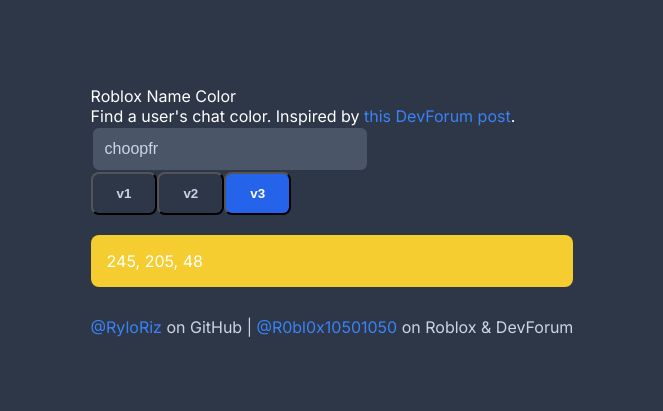
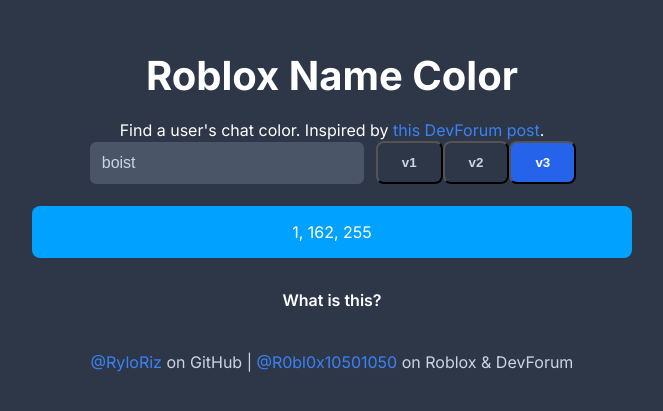
Before and after one commit to choopfr/roblox-chat-color, a Next.js app: page / in a window 1280 px wide. Shown: the part 189-600 px from the top of the page, without its empty margins (308-971 px from the left). Built offline with nearby package versions, Linux system fonts and the light colour scheme.

Commit message:
Update page.tsx

```diff
--- a/app/page.tsx
+++ b/app/page.tsx
@@ -4,8 +4,9 @@
 import GetNameColor from '@/scripts/generator'; // Ensure this file exists and is working correctly
 
 export default function Home() {
-  const [username, setUsername] = useState<string>('choopfr');
+  const [username, setUsername] = useState<string>('boist');
   const [version, setVersion] = useState<number>(3);
+  const [isPanelOpen, setIsPanelOpen] = useState<boolean>(false); // State to toggle panel visibility
   const colorRef = useRef<HTMLDivElement>(null);
 
   useEffect(() => {
@@ -21,10 +22,15 @@
     }
   }, [username, version]);
 
+  // Toggle the panel
+  const togglePanel = () => {
+    setIsPanelOpen(!isPanelOpen);
+  };
+
   return (
-    <div className="centered-container">
+    <div className="container">
       <div>
-        <div className="font-bold text-5xl text-white">Roblox Name Color</div>
+        <div className="header-text">Roblox Name Color</div>
         <div className="mt-5 text-lg text-slate-300">
           Find a user&apos;s chat color. Inspired by&nbsp;
           <a
@@ -34,7 +40,7 @@
             this DevForum post
           </a>.
         </div>
-        <div className="mt-5 flex justify-center items-center space-x-6">
+        <div className="input-container">
           <input
             onInput={() => setUsername((document.getElementById('username') as HTMLInputElement).value)}
             autoComplete="off"
@@ -71,6 +77,14 @@
         >
           .
         </div>
+        <div className="panel-container mt-5">
+          <div onClick={togglePanel} className="panel-header">
+            What is this?
+          </div>
+          <div className={`panel-body ${isPanelOpen ? 'active' : ''}`}>
+            Roblox changes your chat color based on your username! Insert your username and this site will tell you what color your username will be in Roblox chat.
+          </div>
+        </div>
         <div className="footer mt-5 text-slate-300">
           <a
             href="https://github.com/RyloRiz"
```
